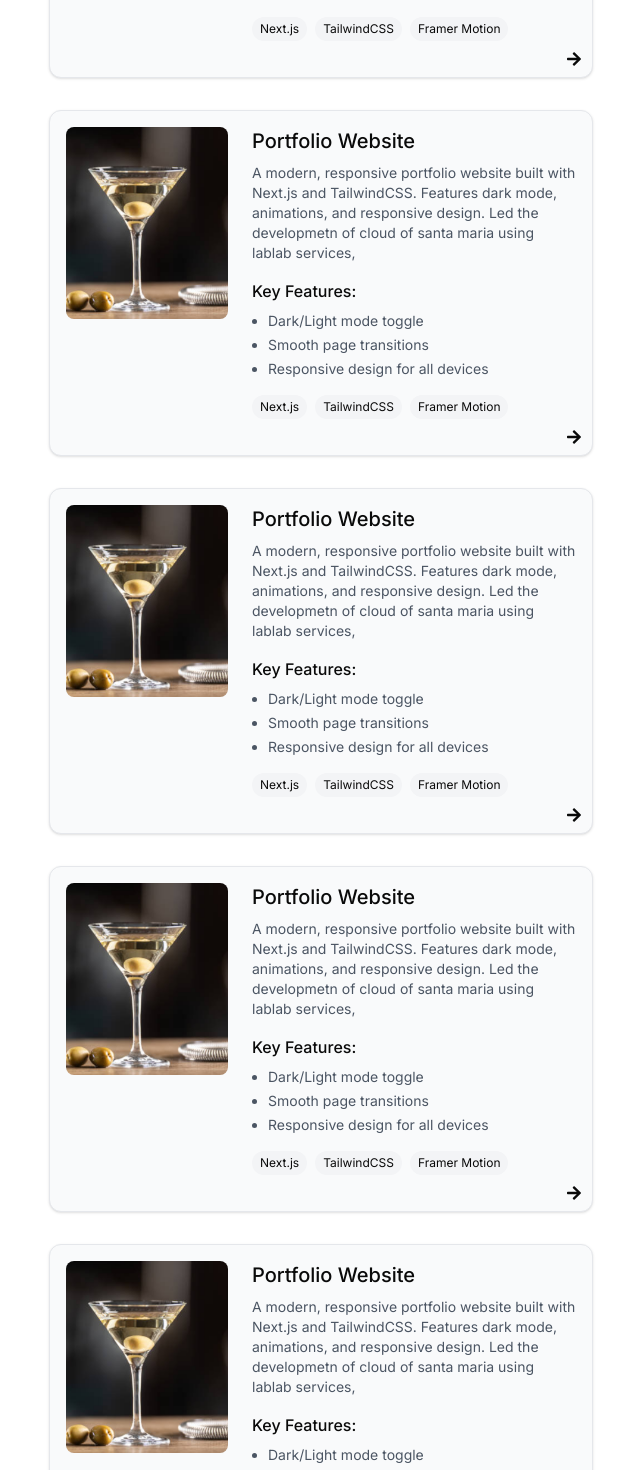
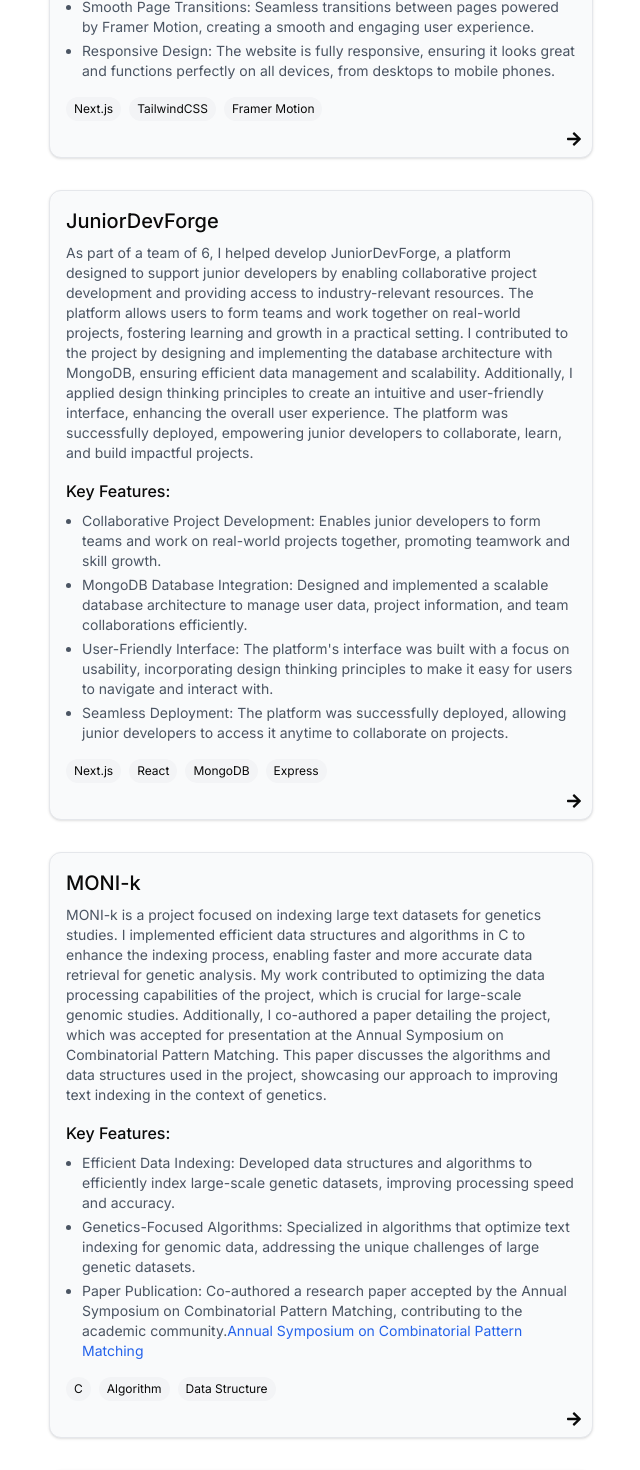
Before and after one commit to a-shahrabi/Ardavan_Portfolio, a Next.js app: page / in a window 1280 px wide. Shown: the part 2940-4410 px from the top of the page, without its empty margins (319-959 px from the left). Built offline with nearby package versions, Linux system fonts and the light colour scheme.

Commit message:
Projects has been completed

```diff
--- a/app/page.tsx
+++ b/app/page.tsx
@@ -236,18 +236,196 @@
 <div className="space-y-6">
   <Card className="bg-gray-50 dark:bg-zinc-900 border-gray-200 dark:border-zinc-800 transition-all duration-300 hover:scale-105 cursor-pointer">
     <CardContent className="p-4">
-      <div className="flex gap-6">
+      <div className="flex flex-col">
 
         <div className="w-1/3">
-          <Image
+          {/* <Image
             src={image1}
             alt="project 1"
             className="rounded-lg w-full h-48 object-cover"
-          />
+          /> */}
         </div>
 
 
-        <div className="w-2/3 flex flex-col">
+        <div className="w-full flex flex-col">
+          <div>
+            <h3 className="text-xl font-medium mb-2">Portfolio Website</h3>
+            <p className="text-sm text-gray-600 dark:text-gray-400 mb-4">
+            I created a modern and interactive portfolio website to showcase my skills, projects, and experience. The website is built with Next.js, ensuring fast page loads and excellent SEO. I incorporated Framer Motion to add smooth, engaging animations for a dynamic user experience.
+             The design is made using ShadCN, which helped me craft a sleek,
+             responsive interface with modern design elements.
+
+
+            </p>
+
+
+            <div className="mb-4">
+              <h4 className="font-medium mb-2">Key Features:</h4>
+              <ul className="text-sm list-disc pl-4 space-y-1 text-gray-600 dark:text-gray-400">
+                <li>Dark/Light Mode Toggle: Easily switch between dark and light themes for a personalized browsing experience.</li>
+                <li>Smooth Page Transitions: Seamless transitions between pages powered by Framer Motion, creating a smooth and engaging user experience.</li>
+                <li>Responsive Design: The website is fully responsive, ensuring it looks great and functions perfectly on all devices, from desktops to mobile phones.</li>
+              </ul>
+            </div>
+
+
+            <div className="flex flex-wrap gap-2">
+              <span className="px-2 py-1 bg-gray-100 dark:bg-zinc-800 rounded-full text-xs">Next.js</span>
+              <span className="px-2 py-1 bg-gray-100 dark:bg-zinc-800 rounded-full text-xs">TailwindCSS</span>
+              <span className="px-2 py-1 bg-gray-100 dark:bg-zinc-800 rounded-full text-xs">Framer Motion</span>
+            </div>
+          </div>
+
+
+          <div className="flex justify-end mt-4">
+            <Button variant="ghost" size="icon">
+              <FaArrowRight className="w-4 h-4"/>
+            </Button>
+          </div>
+        </div>
+      </div>
+    </CardContent>
+  </Card>
+
+</div>
+
+<div className="space-y-6">
+  <Card className="bg-gray-50 dark:bg-zinc-900 border-gray-200 dark:border-zinc-800 transition-all duration-300 hover:scale-105 cursor-pointer">
+    <CardContent className="p-4">
+    <div className="flex flex-col">
+
+        <div className="w-1/3">
+          {/* <Image
+            src={image1}
+            alt="project 1"
+            className="rounded-lg w-full h-48 object-cover"
+          /> */}
+        </div>
+
+        <div className="w-full flex flex-col">
+          <div>
+            <h3 className="text-xl font-medium mb-2">JuniorDevForge</h3>
+            <p className="text-sm text-gray-600 dark:text-gray-400 mb-4">
+            As part of a team of 6, I helped develop JuniorDevForge, a platform designed to support junior developers by enabling
+            collaborative project development and providing access to industry-relevant resources. The platform allows users to form
+            teams and work together on real-world projects, fostering learning and growth in a practical setting.
+            I contributed to the project by designing and implementing the database architecture with MongoDB, ensuring efficient data
+            management and scalability. Additionally, I applied design thinking principles to create an intuitive and user-friendly
+            interface, enhancing the overall user experience. The platform was successfully deployed, empowering junior developers to
+            collaborate, learn, and build impactful projects.
+
+            </p>
+
+            <div className="mb-4">
+              <h4 className="font-medium mb-2">Key Features:</h4>
+              <ul className="text-sm list-disc pl-4 space-y-1 text-gray-600 dark:text-gray-400">
+                <li>Collaborative Project Development: Enables junior developers to form teams and work on real-world projects together, promoting teamwork and skill growth.</li>
+                <li>MongoDB Database Integration: Designed and implemented a scalable database architecture to manage user data, project information, and team collaborations efficiently.</li>
+                <li>User-Friendly Interface: The platform's interface was built with a focus on usability, incorporating design thinking principles to make it easy for users to navigate and interact with.</li>
+                <li>Seamless Deployment: The platform was successfully deployed, allowing junior developers to access it anytime to collaborate on projects.</li>
+              </ul>
+            </div>
+
+            <div className="flex flex-wrap gap-2">
+              <span className="px-2 py-1 bg-gray-100 dark:bg-zinc-800 rounded-full text-xs">Next.js</span>
+              <span className="px-2 py-1 bg-gray-100 dark:bg-zinc-800 rounded-full text-xs">React</span>
+              <span className="px-2 py-1 bg-gray-100 dark:bg-zinc-800 rounded-full text-xs">MongoDB</span>
+              <span className="px-2 py-1 bg-gray-100 dark:bg-zinc-800 rounded-full text-xs">Express</span>
+            </div>
+          </div>
+
+          <div className="flex justify-end mt-4">
+            <Button variant="ghost" size="icon">
+              <FaArrowRight className="w-4 h-4"/>
+            </Button>
+          </div>
+        </div>
+      </div>
+    </CardContent>
+  </Card>
+
+</div>
+
+<div className="space-y-6">
+  <Card className="bg-gray-50 dark:bg-zinc-900 border-gray-200 dark:border-zinc-800 transition-all duration-300 hover:scale-105 cursor-pointer">
+    <CardContent className="p-4">
+    <div className="flex flex-col">
+
+        <div className="w-1/3">
+          {/* <Image
+            src={image1}
+            alt="project 1"
+            className="rounded-lg w-full h-48 object-cover"
+          /> */}
+        </div>
+
+
+        <div className="w-full flex flex-col">
+          <div>
+            <h3 className="text-xl font-medium mb-2">MONI-k</h3>
+            <p className="text-sm text-gray-600 dark:text-gray-400 mb-4">
+            MONI-k is a project focused on indexing large text datasets for genetics studies.
+            I implemented efficient data structures and algorithms in C to enhance the indexing process,
+            enabling faster and more accurate data retrieval for genetic analysis. My work contributed to
+            optimizing the data processing capabilities of the project, which is crucial for large-scale genomic studies.
+            Additionally, I co-authored a paper detailing the project, which was accepted for presentation at the Annual
+            Symposium on Combinatorial Pattern Matching. This paper discusses the algorithms and data structures used in the
+            project, showcasing our approach to improving text indexing in the context of genetics.
+            </p>
+
+
+            <div className="mb-4">
+              <h4 className="font-medium mb-2">Key Features:</h4>
+              <ul className="text-sm list-disc pl-4 space-y-1 text-gray-600 dark:text-gray-400">
+                <li>Efficient Data Indexing: Developed data structures and algorithms to efficiently index large-scale genetic datasets, improving processing speed and accuracy.</li>
+                <li>Genetics-Focused Algorithms: Specialized in algorithms that optimize text indexing for genomic data, addressing the unique challenges of large genetic datasets.</li>
+                <li>Paper Publication: Co-authored a research paper accepted by the Annual Symposium on
+                  Combinatorial Pattern Matching, contributing to the academic community.<a
+        href="https://www.google.com"
+        target="_blank"
+        rel="noopener noreferrer"
+        className="text-blue-600 dark:text-blue-400 hover:underline"
+      >
+        Annual Symposium on Combinatorial Pattern Matching
+      </a></li>
+              </ul>
+            </div>
+
+
+            <div className="flex flex-wrap gap-2">
+              <span className="px-2 py-1 bg-gray-100 dark:bg-zinc-800 rounded-full text-xs">C</span>
+              <span className="px-2 py-1 bg-gray-100 dark:bg-zinc-800 rounded-full text-xs">Algorithm</span>
+              <span className="px-2 py-1 bg-gray-100 dark:bg-zinc-800 rounded-full text-xs">Data Structure</span>
+            </div>
+          </div>
+
+
+          <div className="flex justify-end mt-4">
+            <Button variant="ghost" size="icon">
+              <FaArrowRight className="w-4 h-4"/>
+            </Button>
+          </div>
+        </div>
+      </div>
+    </CardContent>
+  </Card>
+
+</div>
+
+<div className="space-y-6">
+  <Card className="bg-gray-50 dark:bg-zinc-900 border-gray-200 dark:border-zinc-800 transition-all duration-300 hover:scale-105 cursor-pointer">
+    <CardContent className="p-4">
+    <div className="flex flex-col">
+
+        <div className="w-1/3">
+          {/* <Image
+            src={image1}
+            alt="project 1"
+            className="rounded-lg w-full h-48 object-cover"
+          /> */}
+        </div>
+
+        <div className="w-full flex flex-col">
           <div>
             <h3 className="text-xl font-medium mb-2">Portfolio Website</h3>
             <p className="text-sm text-gray-600 dark:text-gray-400 mb-4">
@@ -291,179 +469,18 @@
 <div className="space-y-6">
   <Card className="bg-gray-50 dark:bg-zinc-900 border-gray-200 dark:border-zinc-800 transition-all duration-300 hover:scale-105 cursor-pointer">
     <CardContent className="p-4">
-      <div className="flex gap-6">
+    <div className="flex flex-col">
 
         <div className="w-1/3">
-          <Image
+          {/* <Image
             src={image1}
             alt="project 1"
             className="rounded-lg w-full h-48 object-cover"
-          />
-        </div>
-
-        <div className="w-2/3 flex flex-col">
-          <div>
-            <h3 className="text-xl font-medium mb-2">Portfolio Website</h3>
-            <p className="text-sm text-gray-600 dark:text-gray-400 mb-4">
-              A modern, responsive portfolio website built with Next.js and TailwindCSS.
-              Features dark mode, animations, and responsive design.
-              Led the developmetn of cloud of santa maria using lablab services,
-
-            </p>
-
-            <div className="mb-4">
-              <h4 className="font-medium mb-2">Key Features:</h4>
-              <ul className="text-sm list-disc pl-4 space-y-1 text-gray-600 dark:text-gray-400">
-                <li>Dark/Light mode toggle</li>
-                <li>Smooth page transitions</li>
-                <li>Responsive design for all devices</li>
-              </ul>
-            </div>
-
-            <div className="flex flex-wrap gap-2">
-              <span className="px-2 py-1 bg-gray-100 dark:bg-zinc-800 rounded-full text-xs">Next.js</span>
-              <span className="px-2 py-1 bg-gray-100 dark:bg-zinc-800 rounded-full text-xs">TailwindCSS</span>
-              <span className="px-2 py-1 bg-gray-100 dark:bg-zinc-800 rounded-full text-xs">Framer Motion</span>
-            </div>
-          </div>
-
-          <div className="flex justify-end mt-4">
-            <Button variant="ghost" size="icon">
-              <FaArrowRight className="w-4 h-4"/>
-            </Button>
-          </div>
-        </div>
-      </div>
-    </CardContent>
-  </Card>
-
-</div>
-
-<div className="space-y-6">
-  <Card className="bg-gray-50 dark:bg-zinc-900 border-gray-200 dark:border-zinc-800 transition-all duration-300 hover:scale-105 cursor-pointer">
-    <CardContent className="p-4">
-      <div className="flex gap-6">
-
-        <div className="w-1/3">
-          <Image
-            src={image1}
-            alt="project 1"
-            className="rounded-lg w-full h-48 object-cover"
-          />
+          /> */}
         </div>
 
 
-        <div className="w-2/3 flex flex-col">
-          <div>
-            <h3 className="text-xl font-medium mb-2">Portfolio Website</h3>
-            <p className="text-sm text-gray-600 dark:text-gray-400 mb-4">
-              A modern, responsive portfolio website built with Next.js and TailwindCSS.
-              Features dark mode, animations, and responsive design.
-              Led the developmetn of cloud of santa maria using lablab services,
-
-            </p>
-
-
-            <div className="mb-4">
-              <h4 className="font-medium mb-2">Key Features:</h4>
-              <ul className="text-sm list-disc pl-4 space-y-1 text-gray-600 dark:text-gray-400">
-                <li>Dark/Light mode toggle</li>
-                <li>Smooth page transitions</li>
-                <li>Responsive design for all devices</li>
-              </ul>
-            </div>
-
-
-            <div className="flex flex-wrap gap-2">
-              <span className="px-2 py-1 bg-gray-100 dark:bg-zinc-800 rounded-full text-xs">Next.js</span>
-              <span className="px-2 py-1 bg-gray-100 dark:bg-zinc-800 rounded-full text-xs">TailwindCSS</span>
-              <span className="px-2 py-1 bg-gray-100 dark:bg-zinc-800 rounded-full text-xs">Framer Motion</span>
-            </div>
-          </div>
-
-
-          <div className="flex justify-end mt-4">
-            <Button variant="ghost" size="icon">
-              <FaArrowRight className="w-4 h-4"/>
-            </Button>
-          </div>
-        </div>
-      </div>
-    </CardContent>
-  </Card>
-
-</div>
-
-<div className="space-y-6">
-  <Card className="bg-gray-50 dark:bg-zinc-900 border-gray-200 dark:border-zinc-800 transition-all duration-300 hover:scale-105 cursor-pointer">
-    <CardContent className="p-4">
-      <div className="flex gap-6">
-
-        <div className="w-1/3">
-          <Image
-            src={image1}
-            alt="project 1"
-            className="rounded-lg w-full h-48 object-cover"
-          />
-        </div>
-
-
-        <div className="w-2/3 flex flex-col">
-          <div>
-            <h3 className="text-xl font-medium mb-2">Portfolio Website</h3>
-            <p className="text-sm text-gray-600 dark:text-gray-400 mb-4">
-              A modern, responsive portfolio website built with Next.js and TailwindCSS.
-              Features dark mode, animations, and responsive design.
-              Led the developmetn of cloud of santa maria using lablab services,
-
-            </p>
-
-
-            <div className="mb-4">
-              <h4 className="font-medium mb-2">Key Features:</h4>
-              <ul className="text-sm list-disc pl-4 space-y-1 text-gray-600 dark:text-gray-400">
-                <li>Dark/Light mode toggle</li>
-                <li>Smooth page transitions</li>
-                <li>Responsive design for all devices</li>
-              </ul>
-            </div>
-
-
-            <div className="flex flex-wrap gap-2">
-              <span className="px-2 py-1 bg-gray-100 dark:bg-zinc-800 rounded-full text-xs">Next.js</span>
-              <span className="px-2 py-1 bg-gray-100 dark:bg-zinc-800 rounded-full text-xs">TailwindCSS</span>
-              <span className="px-2 py-1 bg-gray-100 dark:bg-zinc-800 rounded-full text-xs">Framer Motion</span>
-            </div>
-          </div>
-
-
-          <div className="flex justify-end mt-4">
-            <Button variant="ghost" size="icon">
-              <FaArrowRight className="w-4 h-4"/>
-            </Button>
-          </div>
-        </div>
-      </div>
-    </CardContent>
-  </Card>
-
-</div>
-
-<div className="space-y-6">
-  <Card className="bg-gray-50 dark:bg-zinc-900 border-gray-200 dark:border-zinc-800 transition-all duration-300 hover:scale-105 cursor-pointer">
-    <CardContent className="p-4">
-      <div className="flex gap-6">
-
-        <div className="w-1/3">
-          <Image
-            src={image1}
-            alt="project 1"
-            className="rounded-lg w-full h-48 object-cover"
-          />
-        </div>
-
-
-        <div className="w-2/3 flex flex-col">
+        <div className="w-full flex flex-col">
           <div>
             <h3 className="text-xl font-medium mb-2">Portfolio Website</h3>
             <p className="text-sm text-gray-600 dark:text-gray-400 mb-4">
```
Also changed, not shown: public/2.jpeg.
